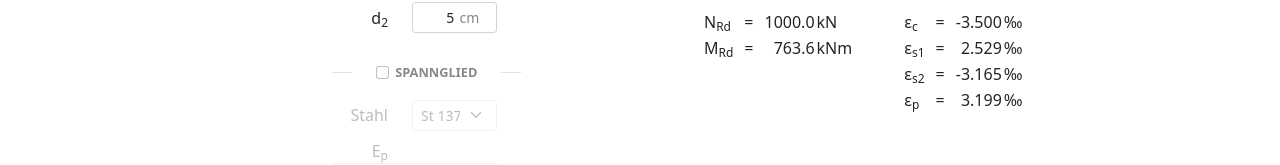
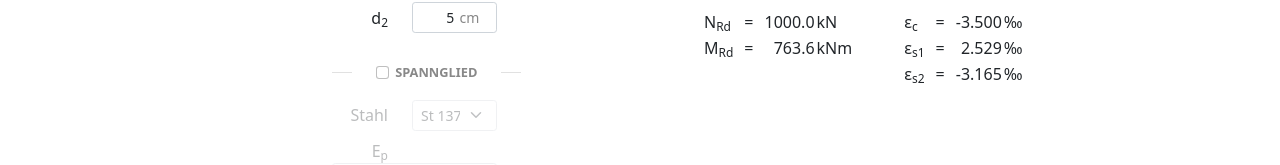
Before and after one commit to kurtlachmann/beton-interaktion, a React (Create React App) app: page /beton-interaktion/rechteck_qs in a window 1280 px wide. Shown: the part 480-645 px from the top of the page. Built offline with nearby package versions, Linux system fonts and the light colour scheme.

Commit message:
hide e_p if Spannglied is deactivated

```diff
--- a/src/rechteck_qs/RechteckQS.tsx
+++ b/src/rechteck_qs/RechteckQS.tsx
@@ -20,7 +20,7 @@ function LabeledField(props: { label: any, value: any }) {
 }
 
 
-function ResultsSection(props: { results: DataPoint }) {
+function ResultsSection(props: { results: DataPoint, showSpannglied: boolean }) {
 	const Field = ({ label, value, prec, unit }: any) => {
 		return <tr>
 			<td>{label}</td>
@@ -42,7 +42,7 @@ function ResultsSection(props: { results: DataPoint }) {
 					<Field label={<>&epsilon;<sub>c</sub></>} value={props.results.e_c} prec={3} unit={<>&permil;</>} />
 					<Field label={<>&epsilon;<sub>s1</sub></>} value={props.results.e_s1} prec={3} unit={<>&permil;</>} />
 					<Field label={<>&epsilon;<sub>s2</sub></>} value={props.results.e_s2} prec={3} unit={<>&permil;</>} />
-					<Field label={<>&epsilon;<sub>p</sub></>} value={props.results.e_p} prec={3} unit={<>&permil;</>} />
+					{props.showSpannglied && <Field label={<>&epsilon;<sub>p</sub></>} value={props.results.e_p} prec={3} unit={<>&permil;</>} />}
 				</tbody>
 			</table>
 		</Col>
@@ -148,7 +148,7 @@ export default function RechteckQS() {
 						<Graph data={MN_data_points} Rd={[interpolated.M_Rd, interpolated.N_Rd]} Ed={[M_Ed, N_Ed]} />
 					</React.Suspense>
 
-					<ResultsSection results={interpolated} />
+					<ResultsSection results={interpolated} showSpannglied={spanngliedActive} />
 
 				</Col>
 			</Row>
```
